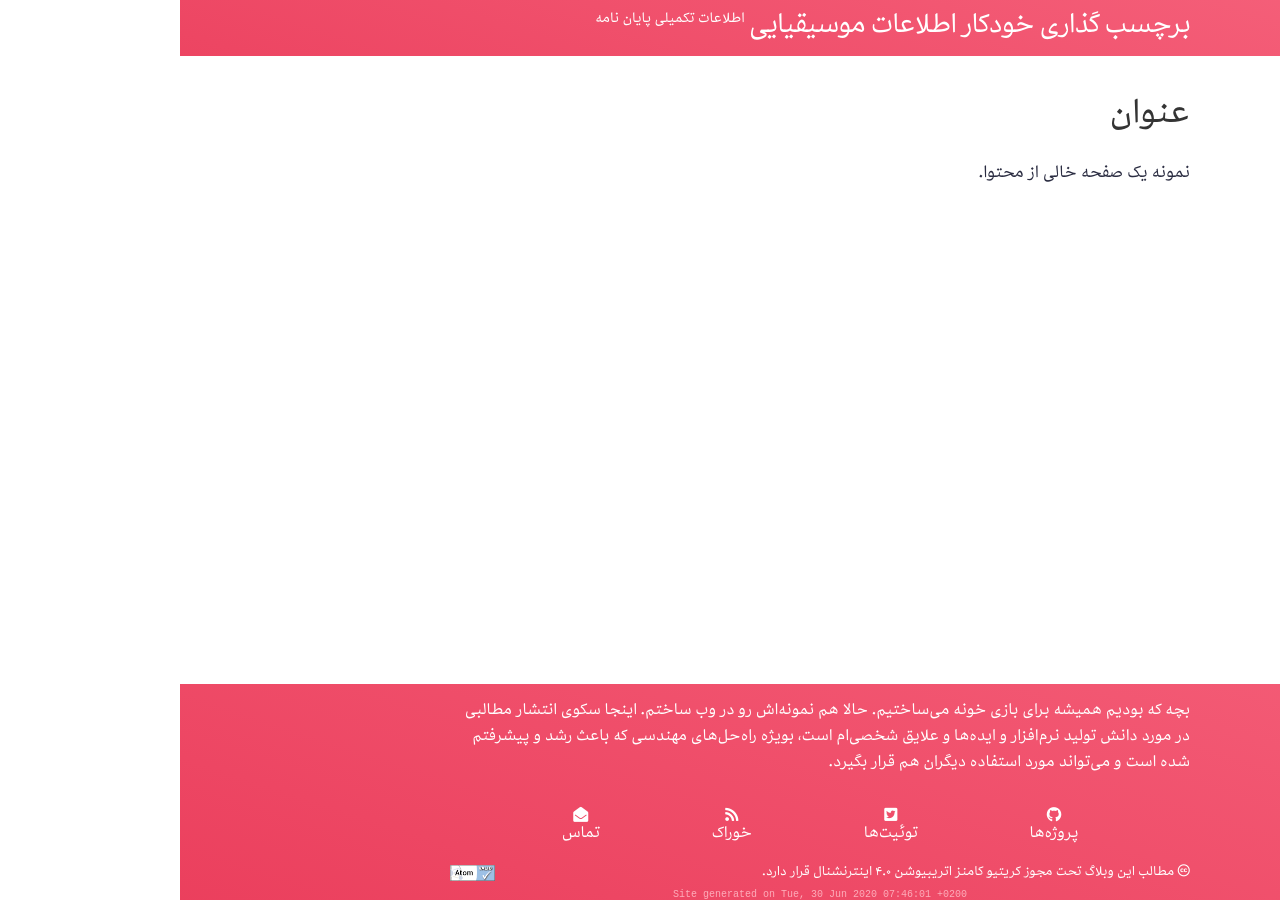
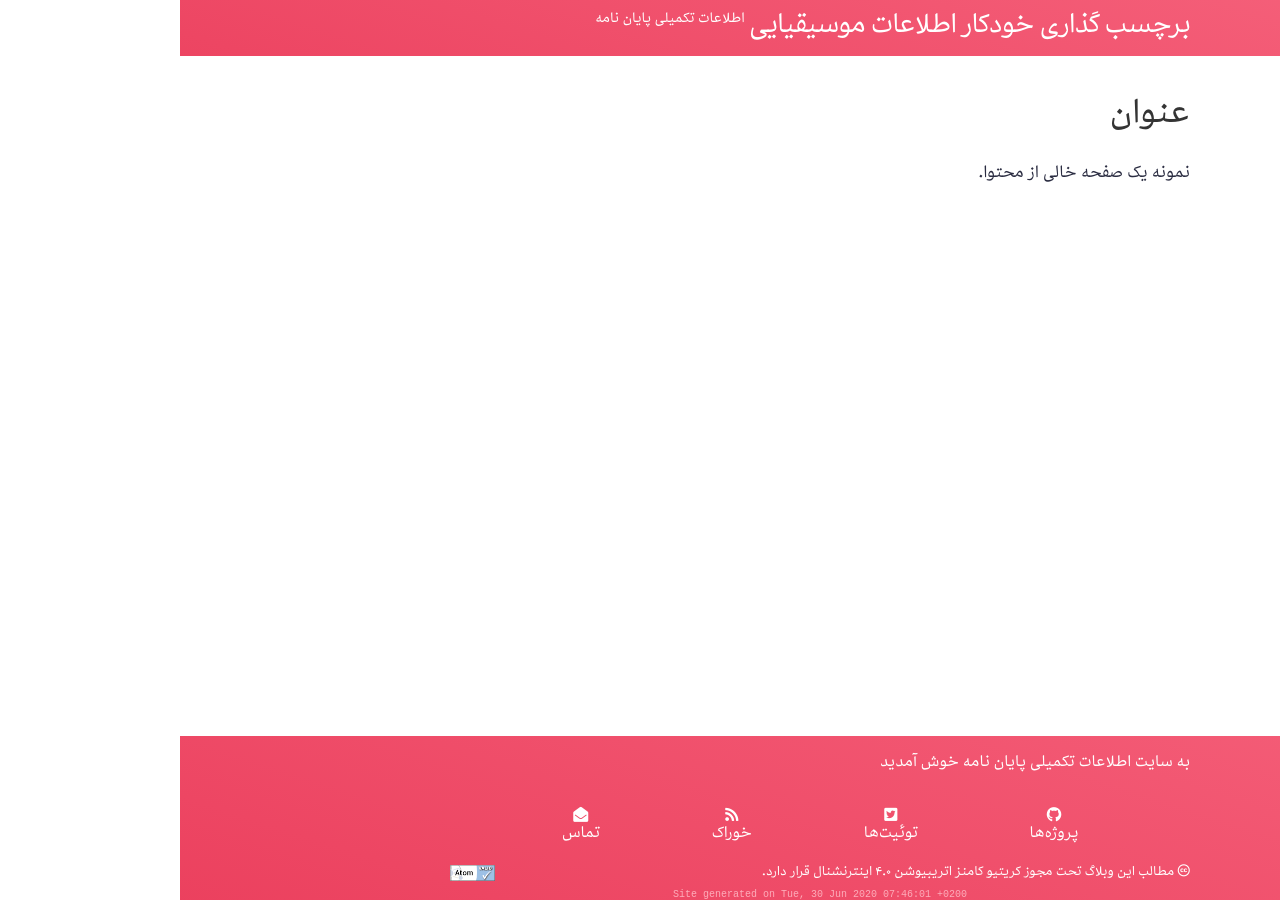
Before and after one commit to sohrabkhanbadr/jekyll-theme-mehdix-rtl, a Jekyll site: the page built from page.md, in a window 1280 px wide. Built offline with Jekyll 4.4.1, drawn with Linux system fonts in a browser that asks for light colours; cached includes are drawn as plain includes; some web fonts are replaced.

Commit message:
Update _config.yml

```diff
--- a/_config.yml
+++ b/_config.yml
@@ -19,9 +19,7 @@ description: > # this means to ignore newlines
 
 # Tell more about your blog here
 long_description: >
-  بچه که بودیم همیشه برای بازی خونه می‌ساختیم. حالا هم نمونه‌اش رو در وب ساختم.
-  اینجا سکوی انتشار مطالبی در مورد دانش تولید نرم‌افزار و ایده‌ها و علایق شخصی‌ام است،
-  بویژه راه‌حل‌های مهندسی که باعث رشد و پیشرفتم شده است و می‌تواند مورد استفاده دیگران هم قرار بگیرد.
+  به سایت اطلاعات تکمیلی پایان نامه خوش آمدید
 
 # The tiny icon of the website
 favicon: assets/img/favicon.png
```
